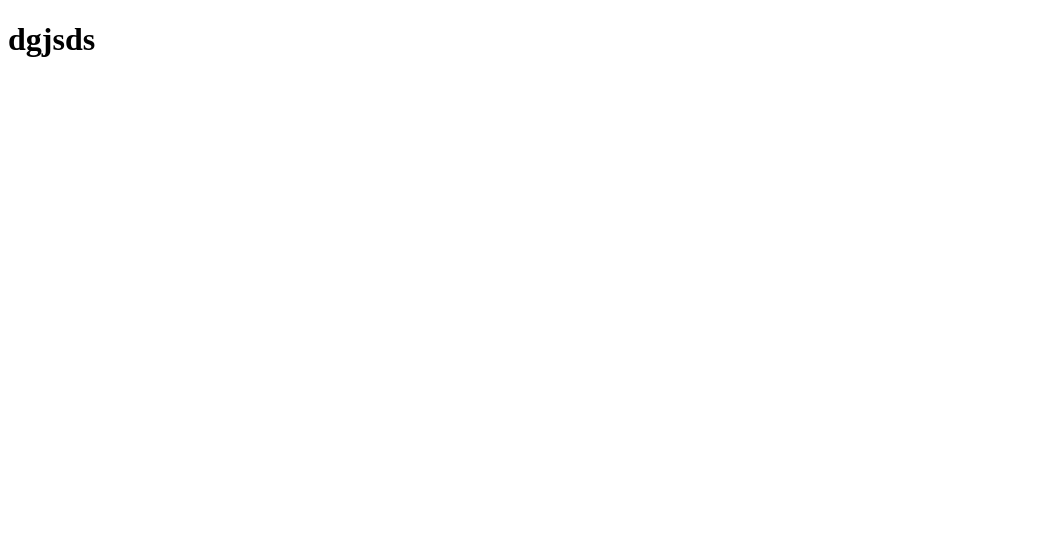
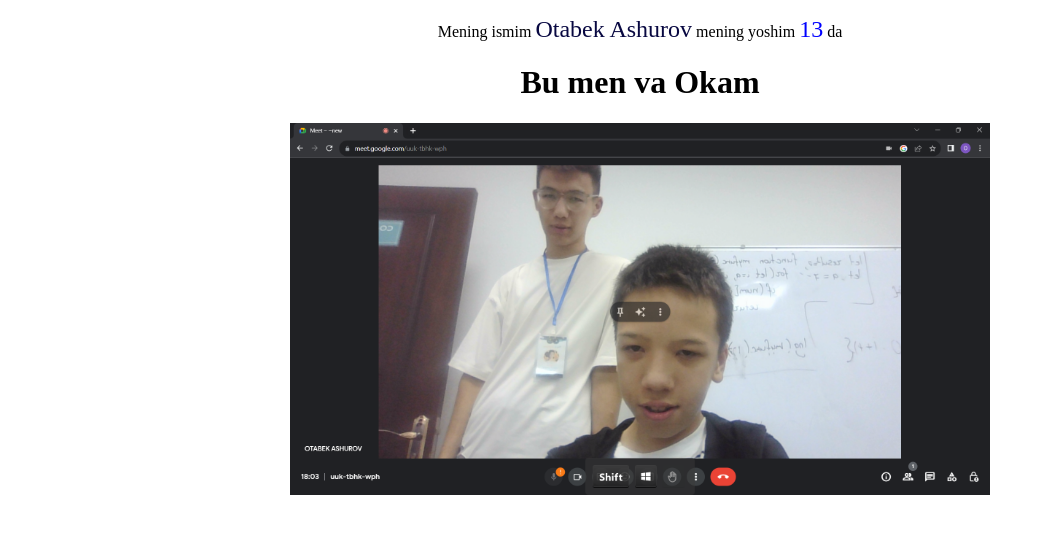
Before and after one commit to OTABEKDEVELOPER7777/Otash, a plain HTML site: page index.html in a window 1280 px wide. Shown: the whole page, without its empty margins (0-1044 px from the left). Drawn offline with Linux system fonts and the light colour scheme.

Commit message:
fix git hub  autarithation

```diff
--- a/index.html
+++ b/index.html
@@ -6,6 +6,10 @@
     <title>Document</title>
 </head>
 <body>
-    <h1>dgjsds</h1>
+    <center>
+        <p>Mening ismim <span style="color: rgb(8, 8, 65); font-size: x-large;">Otabek Ashurov</span> mening yoshim <span style="color: blue; font-size: x-large;">13</span> da </p>
+        <h1>Bu men va Okam </h1>
+<img style="width: 700px;" src="./img/Skrinshot 2023-09-14 180309.png" alt="">
+    </center>
 </body>
 </html>
```
Also changed, not shown: img/Skrinshot 2023-09-14 180309.png (added).
